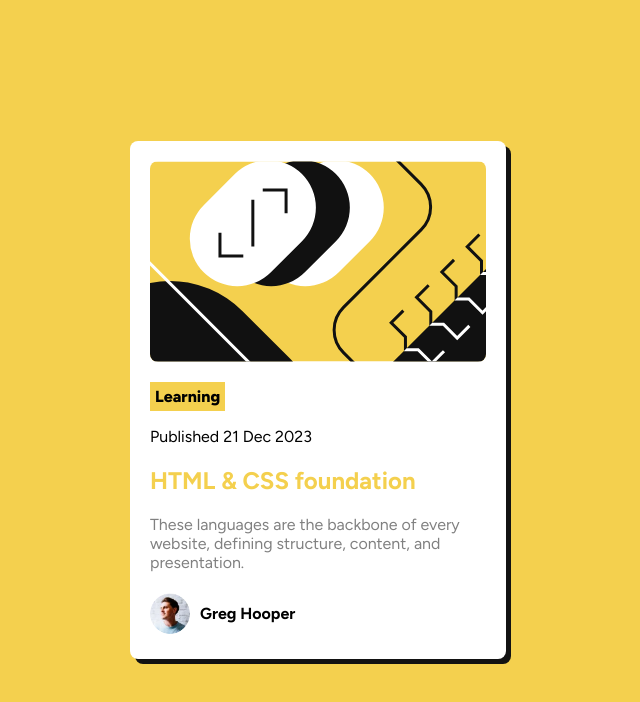
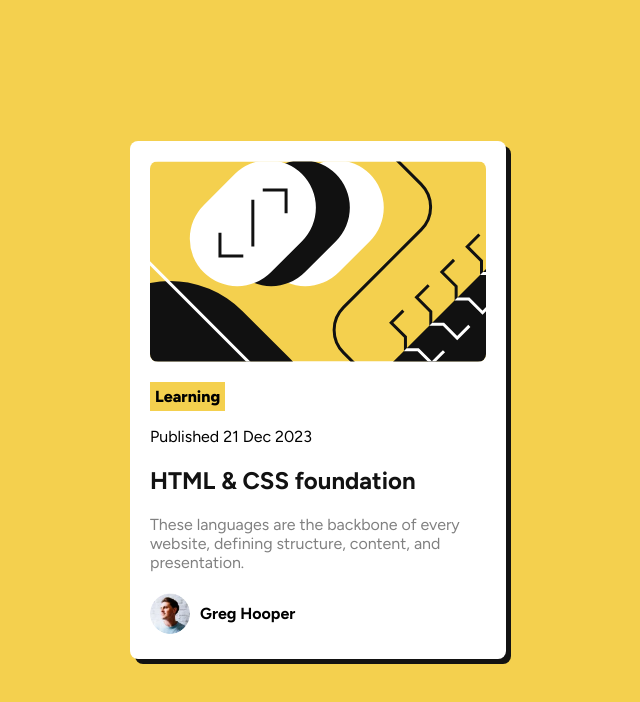
Before and after one commit to nrl-nabilanatasya/frontendmentor, a plain HTML site: page BlogPreviewCard/index.html in a window 1280 px wide. Shown: the whole page, without its empty margins (322-962 px from the left). Drawn offline with Linux system fonts and the light colour scheme.

Commit message:
Minor update for Blog Preview Card

```diff
--- a/BlogPreviewCard/assets/css/styles.css
+++ b/BlogPreviewCard/assets/css/styles.css
@@ -44,8 +44,12 @@ img.preview {
 }
 
 .title {
+    color: var(--black);
+    cursor: pointer;
+}
+
+.title:hover {
     color: var(--yellow);
-    cursor: pointer;
 }
 
 .description {
```
